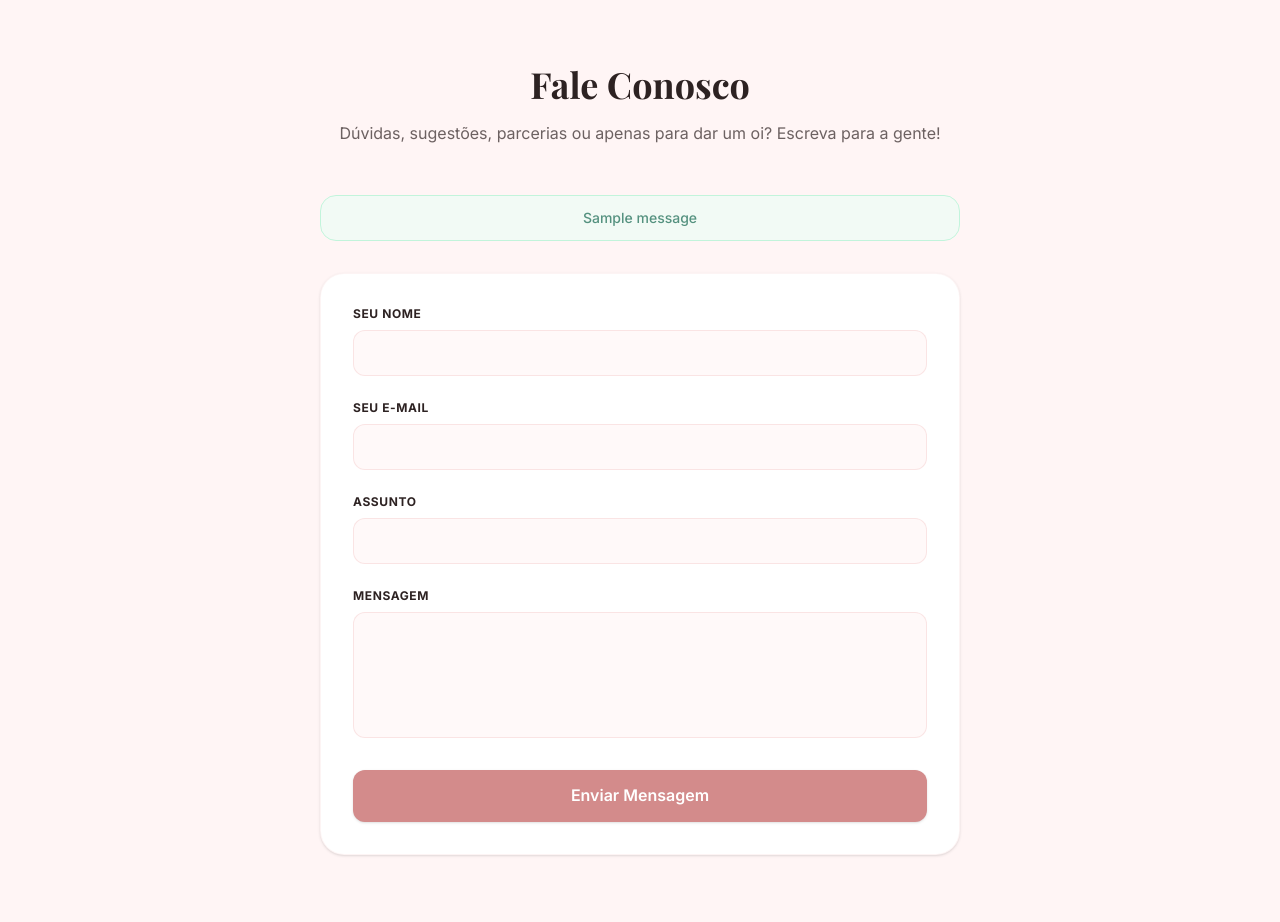
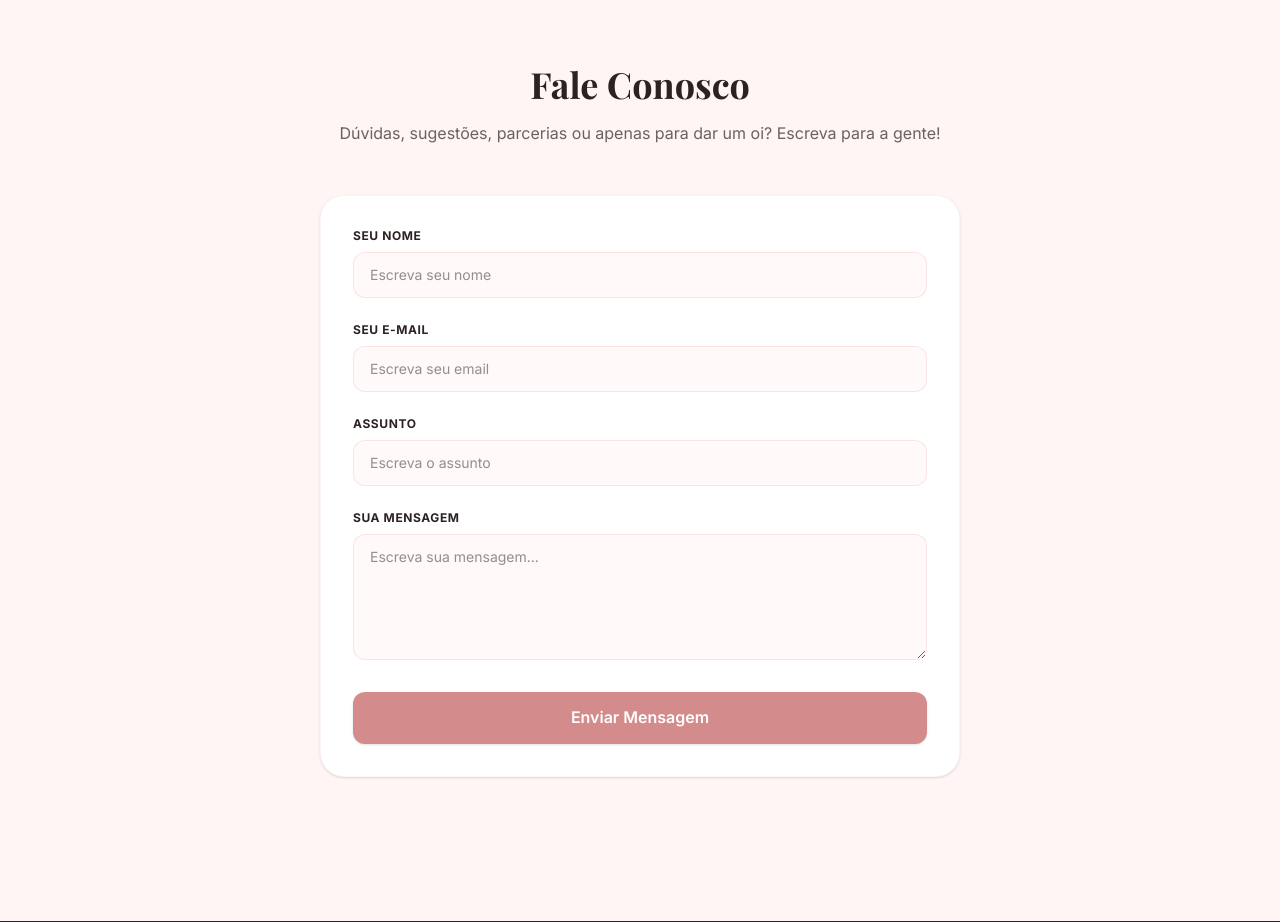
Before and after one commit to gabrieltacosta/garden_brows, a Django app: page /contato/ in a window 1280 px wide. Shown: the part 69-991 px from the top of the page. Run offline with Django 5.2, Linux system fonts and the light colour scheme; tables that the repository leaves empty hold one stand-in row (values such as "Sample post"); one stand-in notice (Sample message) is shown; style sheets or scripts are compiled from the project's sources; some libraries are stand-ins or nearby versions; some web fonts are replaced.

Commit message:
fix: forms and contact page

```diff
--- a/blog/forms.py
+++ b/blog/forms.py
@@ -6,6 +6,26 @@ class CommentForm(forms.ModelForm):
         model = Comment
         fields = ['name','content']
         widgets = {
-            'name': forms.TextInput(attrs={'placeholder': 'Seu nome'}),
+            'name': forms.TextInput(attrs={'placeholder': 'Escreva seu nome'}),
             'content': forms.Textarea(attrs={'rows': 3, 'placeholder': 'Escreva seu comentário...'}),
         }
+
+
+class ContactForm(forms.Form):
+    name = forms.CharField(label='Seu Nome', max_length=100, required=True, widget=forms.TextInput(attrs={
+        'class': 'w-full bg-brand-light/50 text-sm text-brand-dark px-4 py-3 rounded-xl border border-brand-blush/40 focus:outline-none focus:border-brand-terracotta transition',
+        'aria-label': 'Input de Nome',
+        'placeholder': 'Escreva seu nome'}))
+    email = forms.EmailField(label='Seu E-mail', required=True, widget=forms.EmailInput(attrs={
+        'class': 'w-full bg-brand-light/50 text-sm text-brand-dark px-4 py-3 rounded-xl border border-brand-blush/40 focus:outline-none focus:border-brand-terracotta transition',
+        'aria-label': 'Input de Email',
+        'placeholder': 'Escreva seu email'}))
+    subject = forms.CharField(label='Assunto', max_length=200, required=True, widget=forms.TextInput(attrs={
+        'class': 'w-full bg-brand-light/50 text-sm text-brand-dark px-4 py-3 rounded-xl border border-brand-blush/40 focus:outline-none focus:border-brand-terracotta transition',
+        'aria-label': 'Input de Assunto',
+        'placeholder': 'Escreva o assunto'}))
+    message = forms.CharField(label='Sua Mensagem', required=True, widget=forms.Textarea(attrs={
+        'rows': 5,
+        'class': 'w-full bg-brand-light/50 text-sm text-brand-dark px-4 py-3 rounded-xl border border-brand-blush/40 focus:outline-none focus:border-brand-terracotta transition resize-y',
+        'aria-label': 'Input de Mensagem',
+        'placeholder': 'Escreva sua mensagem...'}))
--- a/blog/templates/pages/contact.html
+++ b/blog/templates/pages/contact.html
@@ -11,34 +11,27 @@
 
     {% if messages %}
         {% for message in messages %}
-            <div class="bg-emerald-50 border border-emerald-200 text-emerald-800 px-4 py-3 rounded-2xl mb-8 text-sm text-center font-medium animate-pulse">
-                {{ message }}
-            </div>
+            {% if 'cache-admin' not in message.extra_tags %}
+                <div class="{% if 'error' in message.tags %}bg-red-50 border-red-200 text-red-800{% else %}bg-emerald-50 border-emerald-200 text-emerald-800{% endif %} border px-4 py-3 rounded-2xl mb-8 text-sm text-center font-medium animate-pulse">
+                    {{ message }}
+                </div>
+            {% endif %}
         {% endfor %}
     {% endif %}
 
     <form method="POST" class="bg-white p-8 rounded-3xl border border-brand-blush/20 shadow-sm space-y-6">
-        {% comment %} {% csrf_secret_token %} {% endcomment %}
         {% csrf_token %}
-        <div>
-            <label class="block text-xs font-bold text-brand-dark uppercase tracking-wider mb-2">Seu Nome</label>
-            <input type="text" name="name" required class="w-full bg-brand-light/50 text-sm text-brand-dark px-4 py-3 rounded-xl border border-brand-blush/40 focus:outline-none focus:border-brand-terracotta transition" aria-label="input de nome">
-        </div>
-
-        <div>
-            <label class="block text-xs font-bold text-brand-dark uppercase tracking-wider mb-2">Seu E-mail</label>
-            <input type="email" name="email" required class="w-full bg-brand-light/50 text-sm text-brand-dark px-4 py-3 rounded-xl border border-brand-blush/40 focus:outline-none focus:border-brand-terracotta transition" aria-label="input de email">
-        </div>
-
-        <div>
-            <label class="block text-xs font-bold text-brand-dark uppercase tracking-wider mb-2">Assunto</label>
-            <input type="text" name="subject" required class="w-full bg-brand-light/50 text-sm text-brand-dark px-4 py-3 rounded-xl border border-brand-blush/40 focus:outline-none focus:border-brand-terracotta transition" aria-label="input de assunto">
-        </div>
-
-        <div>
-            <label class="block text-xs font-bold text-brand-dark uppercase tracking-wider mb-2">Mensagem</label>
-            <textarea name="message" rows="5" required class="w-full bg-brand-light/50 text-sm text-brand-dark px-4 py-3 rounded-xl border border-brand-blush/40 focus:outline-none focus:border-brand-terracotta transition resize-none" aria-label="área de texto de mensagem"></textarea>
-        </div>
+        {% for field in form %}
+            <div>
+                <label class="block text-xs font-bold text-brand-dark uppercase tracking-wider mb-2">
+                    {{ field.label }}
+                </label>
+                {{ field }}
+                {% if field.errors %}
+                    <p class="text-red-500 text-xs mt-1">{{ field.errors.0 }}</p>
+                {% endif %}
+            </div>
+        {% endfor %}
 
         <button type="submit" class="w-full bg-brand-terracotta text-white font-semibold py-3 rounded-xl hover:bg-brand-dark transition cursor-pointer shadow-sm">
             Enviar Mensagem
--- a/blog/views.py
+++ b/blog/views.py
@@ -19,7 +19,7 @@ from django.views.decorators.cache import cache_page
 from django.contrib.admin.views.decorators import staff_member_required
 from django.core.cache import cache
 from django.urls import reverse
-from blog.forms import CommentForm
+from blog.forms import CommentForm, ContactForm
 
 from .models import Post, Category, Tag, Material, PostView
 from django.views.generic import DetailView
@@ -255,25 +255,31 @@ class TermsOfUseView(TemplateView):
 def contact_view(request):
 
     if request.method == "POST":
-        name = request.POST.get("name")
-        email = request.POST.get("email")
-        subject = request.POST.get("subject")
-        message = request.POST.get("message")
+        form = ContactForm(request.POST)
+        if form.is_valid():
+            name = request.POST.get("name")
+            email = request.POST.get("email")
+            subject = request.POST.get("subject")
+            message = request.POST.get("message")
 
-        # TODO: Aqui você pode usar o send_mail do Django para enviar um e-mail real para você.
-        # Por enquanto, vamos apenas simular o sucesso.
-        send_mail(
-            subject=f"Contato do Blog: {subject}",
-            message=f"Nome: {name}\nEmail: {email}\n\nMensagem:\n{message}",
-            from_email=None,
-            recipient_list=['carolina.moraes1991@gmail.com'],
-            fail_silently=False,
-        )
+            try:
 
-        messages.success(request, f"Obrigada, {name}! Sua mensagem foi enviada com sucesso. Responderemos em breve.")
-        return redirect("blog:contact")
+                send_mail(
+                    subject=f"Contato do Blog: {subject}",
+                    message=f"Nome: {name}\nEmail: {email}\n\nMensagem:\n{message}",
+                    from_email=None,
+                    recipient_list=['gabriel.tuka@gmail.com'],
+                    fail_silently=False,
+                )
+                messages.success(request, f"Obrigada, {name}! Sua mensagem foi enviada com sucesso. Responderemos em breve.")
+            except Exception as e:
+                messages.error(request, f"Desculpe, {name}. Ocorreu um erro ao enviar sua mensagem. Por favor, tente novamente mais tarde.")
+            return redirect("blog:contact")
 
-    return render(request, "pages/contact.html")
+    else:
+        form = ContactForm()
+
+    return render(request, "pages/contact.html", {"form": form})
 
 
 @cache_page(60 * 60 * 24)  # Cache de 24 horas
@@ -320,7 +326,11 @@ def material_page(request):
 @staff_member_required
 def manually_clear_cache(request):
     cache.clear()
-    messages.success(request, "Cache limpo com sucesso! Todas as páginas foram atualizadas.")
+    messages.success(
+        request,
+        "Cache limpo com sucesso! Todas as páginas foram atualizadas.",
+        extra_tags="cache-admin"
+    )
     next_url = request.GET.get('next') or request.META.get('HTTP_REFERER')
     if not next_url or '/admin/login/' in next_url:
         next_url = '/'
```
